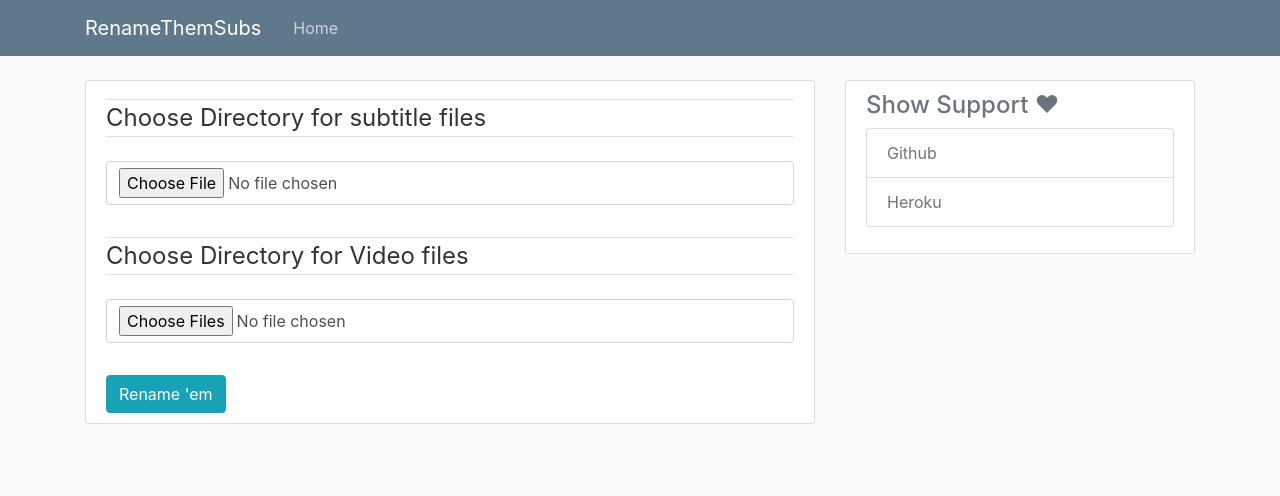
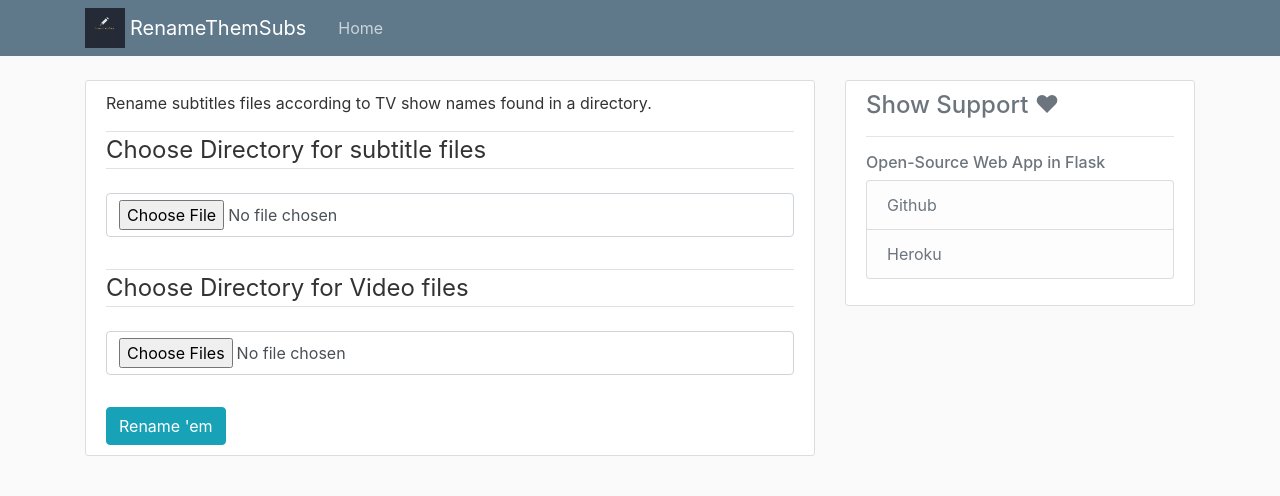
Before and after one commit to eshaan7/RenameThemSubs, a Flask app: page / in a window 1280 px wide. Shown: the top 496 px of the page. Run offline with Flask 2, Linux system fonts and the light colour scheme; some libraries are stand-ins or nearby versions.

Commit message:
added favicon

```diff
--- a/Flask-app/static/main.css
+++ b/Flask-app/static/main.css
@@ -32,6 +32,12 @@ h1, h2, h3, h4, h5, h6 {
   margin-bottom: 40px;
 }
 
+#logo {
+  height: 40px;
+  width: 40px;
+  margin-right: 5px;
+}
+
 ol > li {
 	font-size: 12px;
 }
--- a/Flask-app/templates/home.html
+++ b/Flask-app/templates/home.html
@@ -12,6 +12,7 @@
 
 {% block content %}
 	<div class="content-section">
+        <p>Rename subtitles files according to TV show names found in a directory.</p>
 		<form method="POST" enctype="multipart/form-data" action="{{ url_for('home') }}">
     	  <fieldset class="form-group mt-2">
 	        <legend class="border-top border-bottom mt-2 mb-4">Choose Directory for subtitle files</legend>
--- a/Flask-app/templates/layout.html
+++ b/Flask-app/templates/layout.html
@@ -1,10 +1,17 @@
 <!DOCTYPE html>
 <html>
 <head>
-    <!-- Required meta tags -->
-    <meta charset="utf-8">
+  <!-- "Metadata. The story behind the data" ~ Elliot Alderson -->
+    <meta charset="UTF-8">
     <meta name="viewport" content="width=device-width, initial-scale=1, shrink-to-fit=no">
-
+    <meta http-equiv="X-UA-Compatible" content="ie=edge">
+    <meta name="description" content="Rename subtitles files according to TV show names">
+  <meta name="keywords" content="subtitles, tv, Eshaan Bansal, tv-series, subtile renamer, rename subtitles, subtitle management, subtitle loader">
+    <meta property="og:description" content="Rename subtitles files according to TV show names">
+    <meta property="og:title" content="RenameThemSubs">
+    <meta property="og:type" content="website">
+    <!-- Favicon -->
+  	<link rel='shortcut icon' type='image/x-icon' href="{{ url_for('static', filename='favicon.ico') }}"/>
     <!-- Bootstrap CSS -->
     <link rel="stylesheet" href="https://maxcdn.bootstrapcdn.com/bootstrap/4.0.0/css/bootstrap.min.css" integrity="sha384-Gn5384xqQ1aoWXA+058RXPxPg6fy4IWvTNh0E263XmFcJlSAwiGgFAW/dAiS6JXm" crossorigin="anonymous">
     <!-- Font Awesome -->
@@ -18,6 +25,7 @@
     <header class="site-header">
       <nav class="navbar navbar-expand-md navbar-dark bg-steel fixed-top">
         <div class="container">
+      	  <img src="static/favicon.ico" id="logo"/>
           <a class="navbar-brand mr-4" href="/">RenameThemSubs</a>
           <button class="navbar-toggler" type="button" data-toggle="collapse" data-target="#navbarToggle" aria-controls="navbarToggle" aria-expanded="false" aria-label="Toggle navigation">
             <span class="navbar-toggler-icon"></span>
@@ -45,11 +53,14 @@
               {% endfor %}
             {% endif %}
           {% endwith %}
-          {% block content %}{% endblock %}
+          {% block content %}
+          {% endblock %}
         </div>
         <div class="col-md-4">
           <div class="content-section">
             <h4 class='text-muted'>Show Support &hearts;</h4>
+            <hr/>
+            <h6 class='text-muted'>Open-Source Web App in Flask</h6>
               <ul class="list-group">
                 <li class="list-group-item list-group-item-light"><a class='text-muted' href="https://github.com/Eshaan7/RenameThemSubs" target="_blank">Github</a></li>
                 <li class="list-group-item list-group-item-light"><a class='text-muted' href="https://github.com/Eshaan7/RenameThemSubs/tree/master/Flask-app" target="_blank">Heroku</a></li>
```
Also changed, not shown: Flask-app/static/favicon.ico (added), README.MD.
